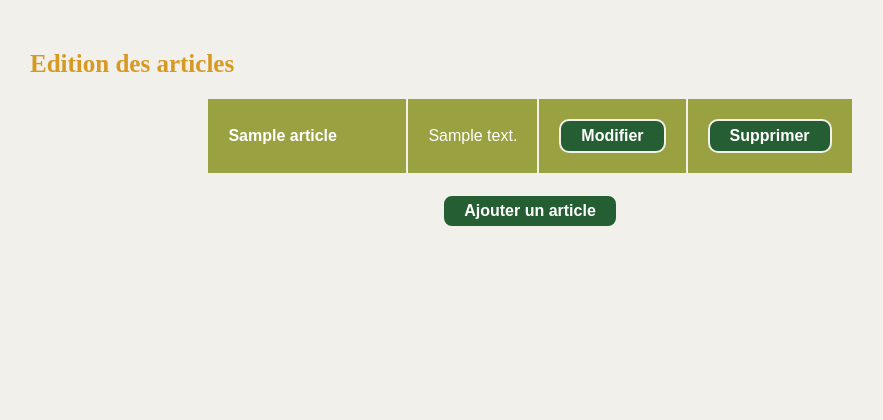
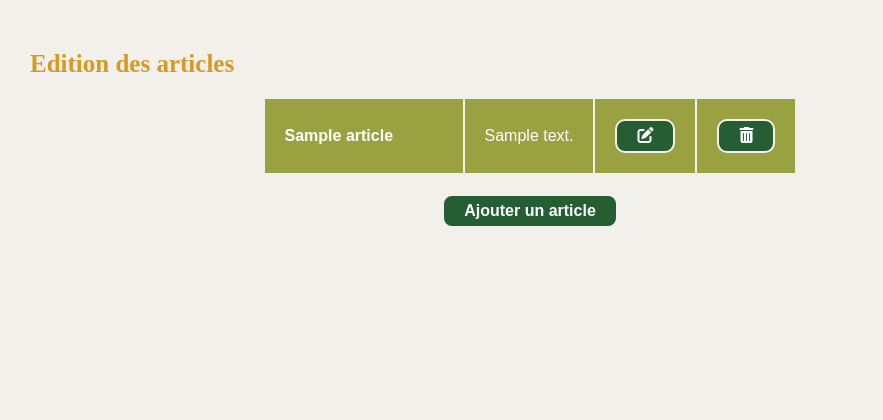
Before and after one commit to LB-Squishy/P5-blog-emilie-forteroche, a PHP site: template views/templates/admin.php in a window 1280 px wide. Shown: the part 211-631 px from the top of the page, without its empty margins (110-993 px from the left). Run offline with PHP 8.4, Linux system fonts and the light colour scheme; the template is opened without the code that fills it: most values are stand-ins (such as "Sample title", 1, 10 or a date in 2020); data that the repository does not hold is empty; some libraries are stand-ins or nearby versions; some web fonts are replaced.

Commit message:
feat: :sparkles: affichage titre article dans commentaires

```diff
--- a/controllers/AdminController.php
+++ b/controllers/AdminController.php
@@ -62,6 +62,7 @@ class AdminController {
 
         // Récupération l'id de l'article.
         $idArticle = Utils::request("idArticle");
+        $titleArticle = Utils::request("titleArticle");
 
         // On récupère les commentaires.
         $commentManager = new CommentManager();
@@ -72,6 +73,7 @@ class AdminController {
         $view->render("commentArticle", [
             'comments' => $comments,
             'idArticle' => $idArticle,
+            'titleArticle' => $titleArticle,
         ]);
     }
 
@@ -87,6 +89,7 @@ class AdminController {
         // Récupération l'id de l'article.
         $idComment = Utils::request("idComment");
         $idArticle = Utils::request("idArticle");
+        $titleArticle = Utils::request("titleArticle");
 
         // On récupère les commentaires.
         $commentManager = new CommentManager();
@@ -99,6 +102,7 @@ class AdminController {
         $view->render("commentArticle", [
             'comments' => $comments,
             'idArticle' => $idArticle,
+            'titleArticle' => $titleArticle,
         ]);
     }
 
--- a/views/templates/admin.php
+++ b/views/templates/admin.php
@@ -12,8 +12,8 @@
         <div class="articleLine">
             <div class="title"><?= $article->getTitle() ?></div>
             <div class="content"><?= $article->getContent(200) ?></div>
-            <div><a class="submit" href="index.php?action=showUpdateArticleForm&id=<?= $article->getId() ?>">Modifier</a></div>
-            <div><a class="submit" href="index.php?action=deleteArticle&id=<?= $article->getId() ?>" <?= Utils::askConfirmation("Êtes-vous sûr de vouloir supprimer cet article ?") ?> >Supprimer</a></div>
+            <div><a class="submit" href="index.php?action=showUpdateArticleForm&id=<?= $article->getId() ?>"><i class="fa fa-pen-to-square"></i></a></div>
+            <div><a class="submit" href="index.php?action=deleteArticle&id=<?= $article->getId() ?>" <?= Utils::askConfirmation("Êtes-vous sûr de vouloir supprimer cet article ?") ?> ><i class="fa fa-trash"></i></a></div>
         </div>
     <?php } ?>
 </div>
--- a/views/templates/commentArticle.php
+++ b/views/templates/commentArticle.php
@@ -4,7 +4,7 @@
      */
 ?>
 
-<h2>Commentaires</h2>
+<h2>Commentaires de l'article :<br><br>"<?php echo $titleArticle ?>"</h2>
 
 <div class="adminArticle">
     <table>
--- a/views/templates/monitoring.php
+++ b/views/templates/monitoring.php
@@ -72,7 +72,7 @@
                 <td>
                     <div class="commentsLink">
                         <?= $article->getCommentCount() ?>
-                        <a class="commentsLink-btn" href="index.php?action=commentArticle&idArticle=<?= $article->getId() ?>"><i class="fa fa-pen-to-square"></i></a>
+                        <a class="commentsLink-btn" href="index.php?action=commentArticle&idArticle=<?= $article->getId() ?>&titleArticle=<?= $article->getTitle() ?>"><i class="fa fa-pen-to-square"></i></a>
                     </div>
                 </td>
             </tr>
```
